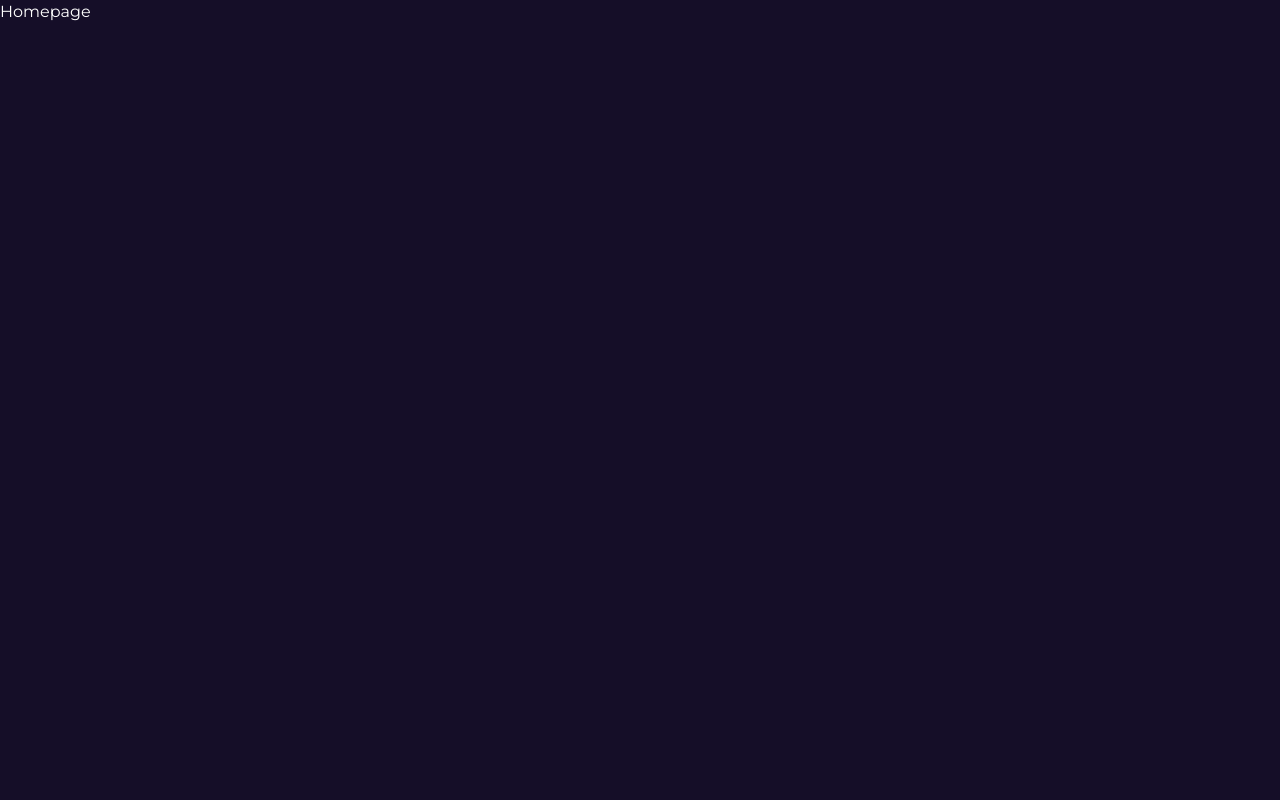
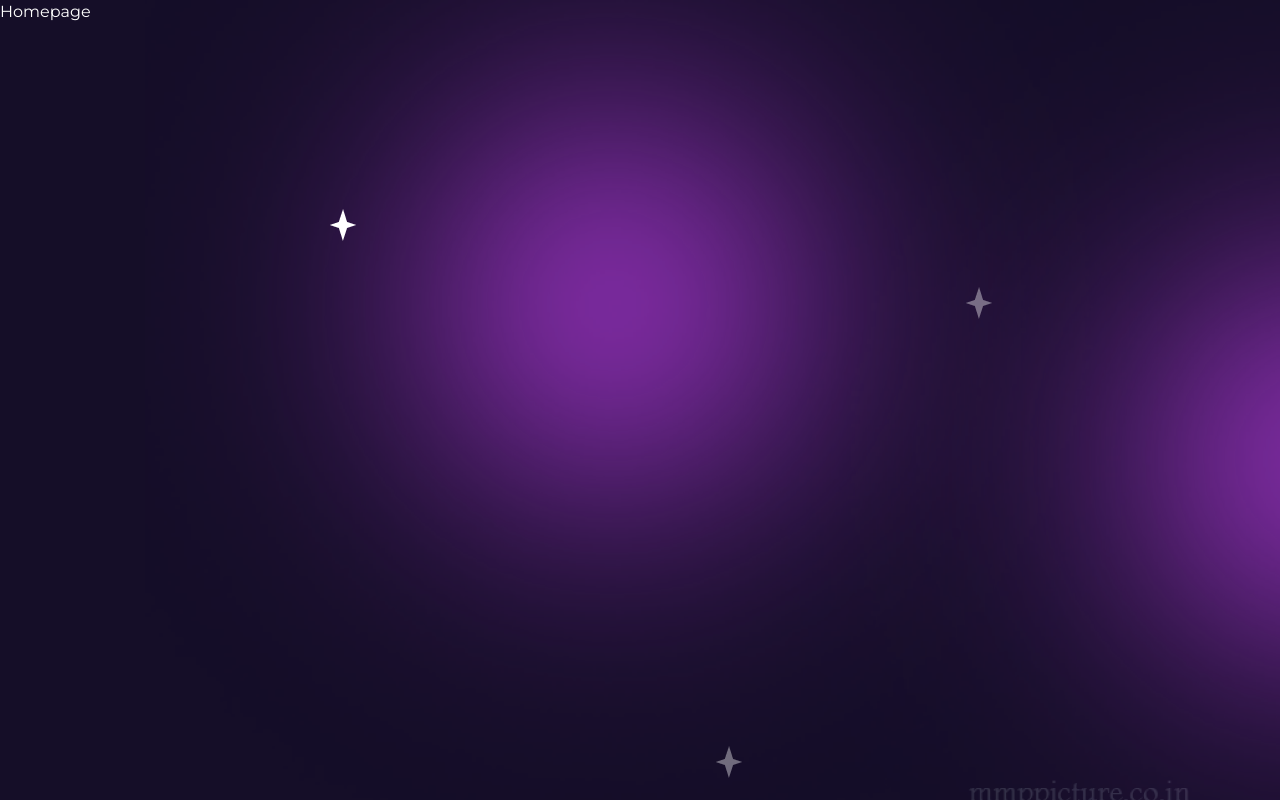
Before and after one commit to gift56/getlinked-ui-challengn, a Next.js app: page / in a window 1280 px wide. Built offline with nearby package versions, Linux system fonts and the light colour scheme; a web font is replaced by a local one.

Commit message:
working on types

```diff
--- a/styles/globals.css
+++ b/styles/globals.css
@@ -7,5 +7,5 @@
 }
 
 body {
-  @apply bg-dark text-white;
+  @apply bg-dark text-white bg-bodybg bg-no-repeat bg-local;
 }
```
